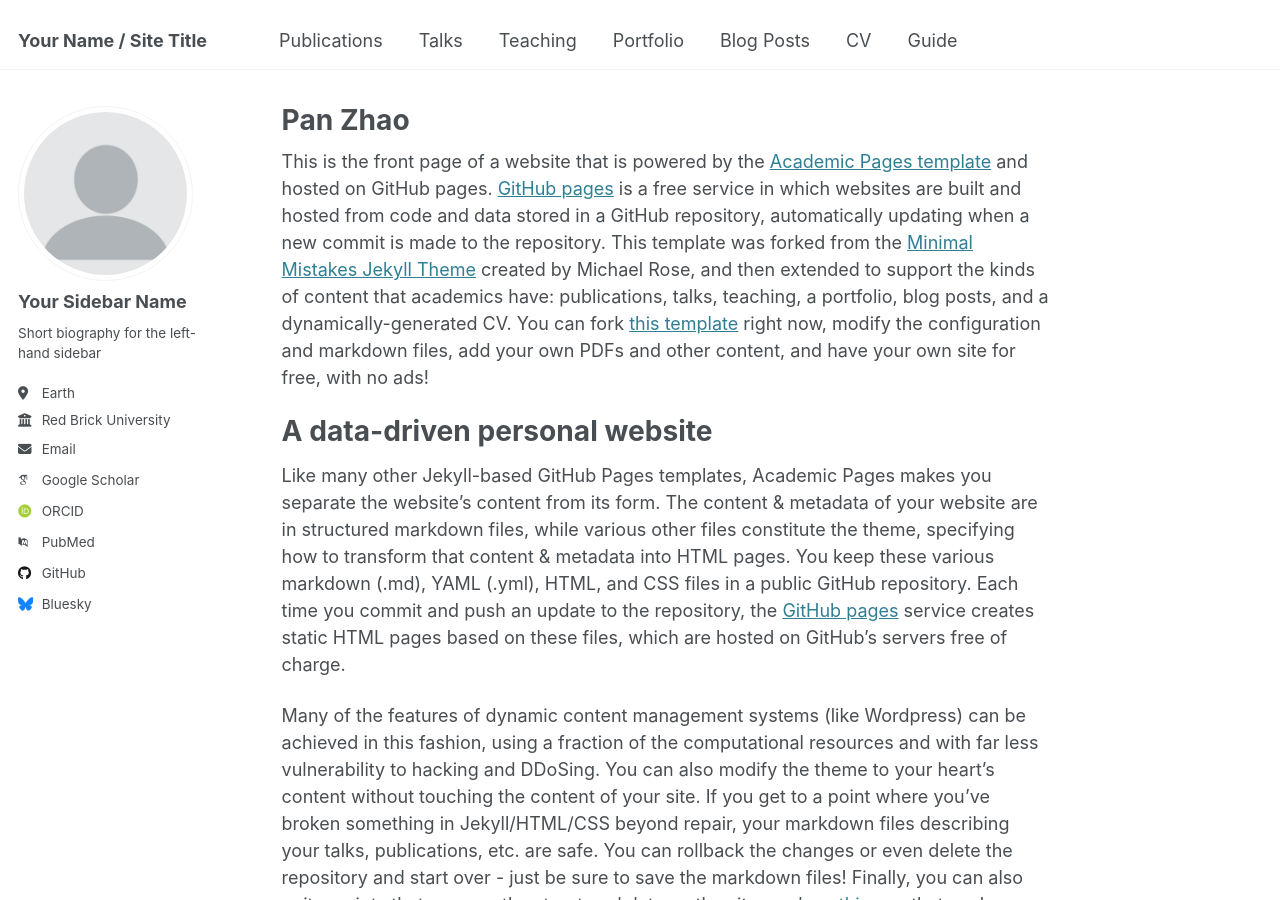
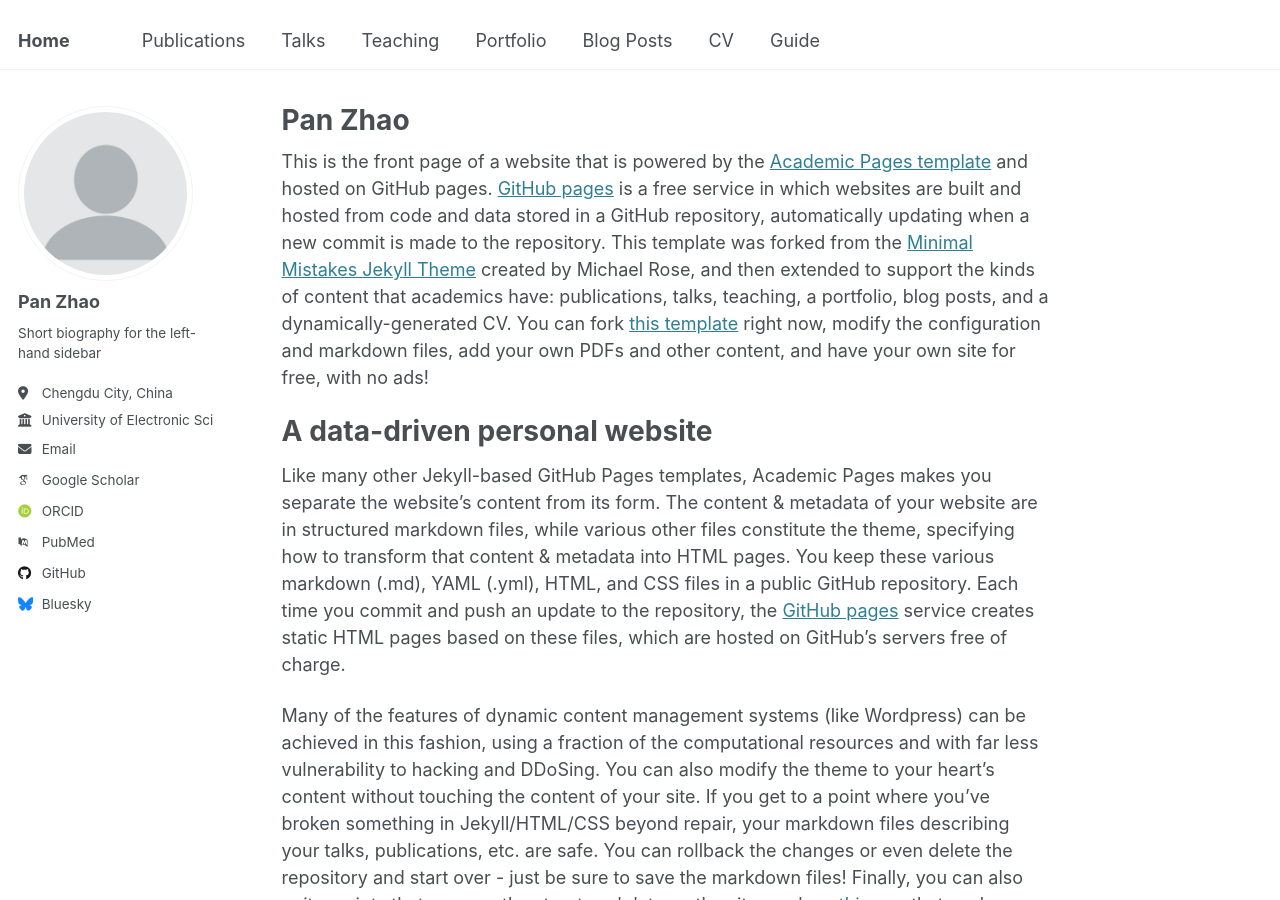
Before and after one commit to panzhao08/panzhao08.github.io, a Jekyll site: the page built from _pages/about.md, in a window 1280 px wide and 900 px high. Built offline with Jekyll 4.4.1, drawn with Linux system fonts in a browser that asks for light colours; some web fonts are replaced.

Commit message:
Update _config.yml

```diff
--- a/_config.yml
+++ b/_config.yml
@@ -9,11 +9,11 @@
 # Basic Site Settings
 locale                   : "en-US"
 site_theme               : "default"
-title                    : "Your Name / Site Title"
+title                    : "Home"
 title_separator          : "-"
 name                     : &name "Your Name"
 description              : &description "personal description"
-url                      : https://academicpages.github.io # the base hostname & protocol for your site e.g. "https://[your GitHub username].github.io"
+url                      : https://panzhao08.github.io # the base hostname & protocol for your site e.g. "https://[your GitHub username].github.io"
 baseurl                  : "" # the subpath of your site, e.g. "/blog"
 repository               : "academicpages/academicpages.github.io"
 
@@ -23,13 +23,13 @@ repository               : "academicpages/academicpages.github.io"
 author:
   # Biographic information
   avatar           : "profile.png"
-  name             : "Your Sidebar Name"
-  pronouns         : # example: "she/her"
+  name             : "Pan Zhao"
+  pronouns         : # example: "he/his"
   bio              : "Short biography for the left-hand sidebar"
-  location         : "Earth"
-  employer         : "Red Brick University"
+  location         : "Chengdu City, China"
+  employer         : "University of Electronic Science and Technology of China"
   uri              : # URL
-  email            : "none@example.org"
+  email            : "panzhao@std.uestc.edu.cn"
 
   # Academic websites
   arxiv            : # URL - Update with the correct link to your profile
```
